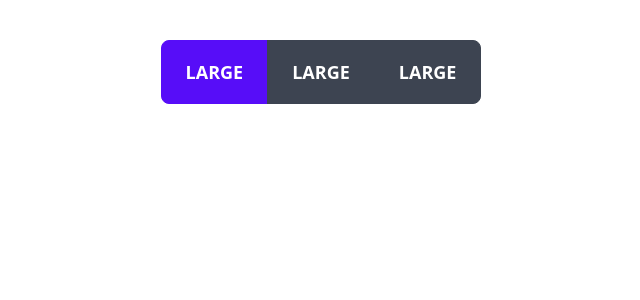
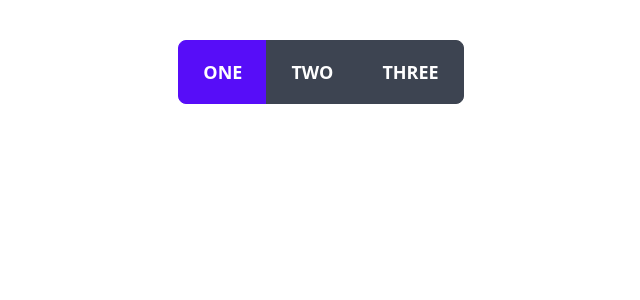
Before and after one commit to mikhail-karan/javascript-fundaments-svelte, a Svelte app: page / in a window 1280 px wide. Shown: the top 300 px of the page, without its empty margins (319-959 px from the left). Built offline with nearby package versions, Linux system fonts and the light colour scheme; what @tailwindcss/typography would draw is missing.

Commit message:
formatting fixes and button names changed

```diff
--- a/src/App.svelte
+++ b/src/App.svelte
@@ -7,16 +7,15 @@
     <button
       on:click="{() => active = 0}"
       class="btn btn-lg {active === 0 ? 'btn-active' : ''}">
-      Large
-    </button>
+      One</button>
     <button
       on:click="{() => active = 1}"
       class="btn btn-lg {active === 1 ? 'btn-active' : ''}">
-      Large</button>
+      Two</button>
     <button
       on:click="{() => active = 2}"
       class="btn btn-lg {active === 2 ? 'btn-active' : ''}">
-    Large</button>
+      Three</button>
   </div>
 </main>
 
```
